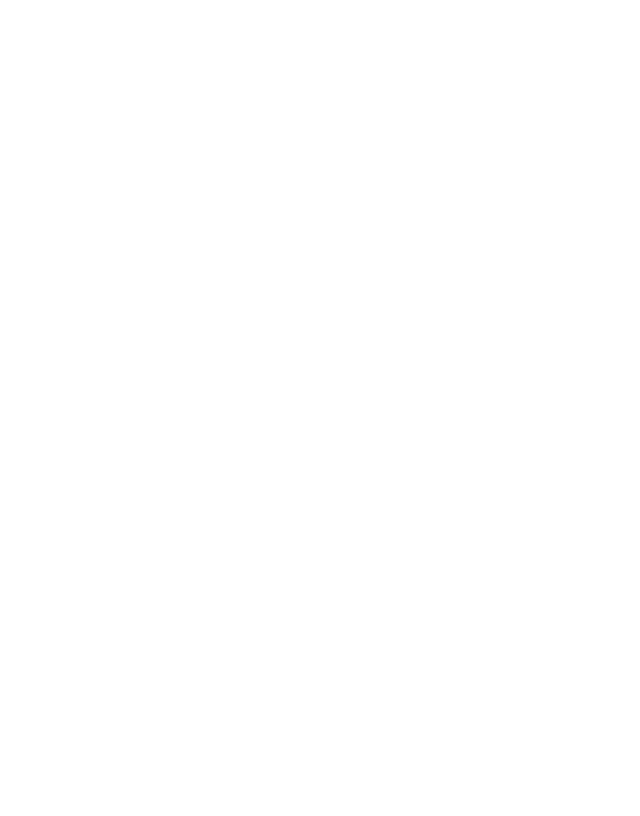
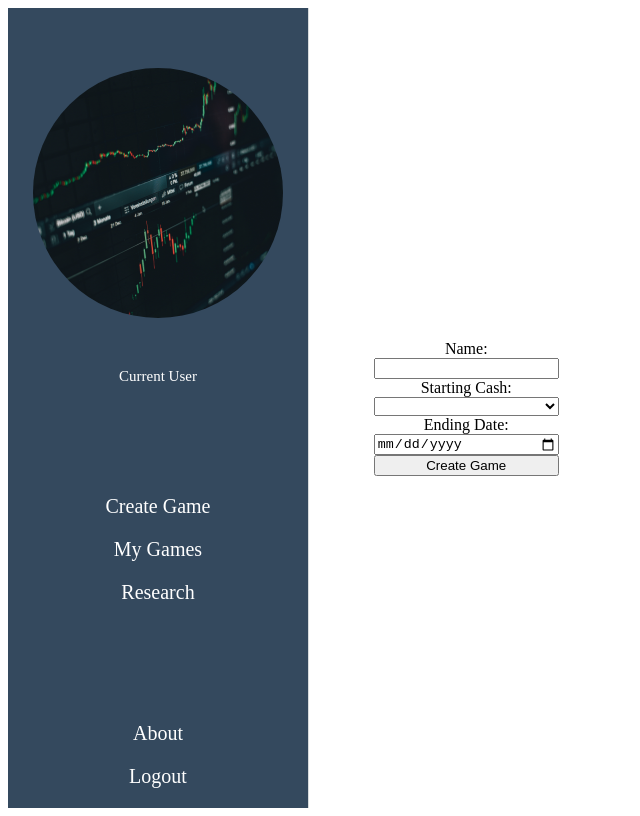
Before and after one commit to vdwenner/Market_Smart, a Vue app in the folder vue/: page /createGame in a window 1280 px wide. Shown: the whole page, without its empty margins (0-640 px from the left). Built offline with nearby package versions, Linux system fonts and the light colour scheme; sample sign-in values are in the browser's storage.

Commit message:
CreateGameForm edited CreateGame edited createGame method started

```diff
--- /dev/null
+++ b/vue/src/components/CreateGameForm.vue
@@ -0,0 +1,62 @@
+<template>
+  <div class="container">
+      <div class="nav">
+          <nav-bar/>
+      </div>
+      <div class="create-game-container">
+          <form @submit.prevent="createGame">
+              <label for="game-name">Name: </label>
+              <input type="text" class="text-input" name="game-name" v-model="game.name">
+              <label for="starting-amount">Starting Cash: </label>
+              <select name="starting-amount" id="starting-amount" v-model="game.amount">
+                  <option value="10000" class="amount">10,000</option>
+                  <option value="25000" class="amount">25,000</option>
+                  <option value="50000" class="amount">50,000</option>
+                  <option value="100000" class="amount">100,000</option>
+              </select>
+              <label for="end-date">Ending Date: </label>
+              <input type="date" name="end-date" min="date" id="date" v-model="game.endDate">
+              <button class="btn btn-lg btn-primary btn-block" type="submit">Create Game</button>
+          </form>
+      </div>
+  </div>
+</template>
+
+<script>
+import NavBar from './NavBar.vue'
+export default {
+    name: 'create-game-form',
+    components: { NavBar },
+    data() {
+        return {
+            date: new Date().toISOString().slice(0, 10),
+        game: {
+            name: '',
+            amount: '',
+            endDate: ''
+          }
+        }
+    },
+    methods: {
+        getToday() {
+            let today = new Date();
+            const dd = today.getDate();
+            const mm = today.getMonth() + 1;
+            const yyyy = today.getFullYear();
+            today = `${yyyy}-${mm}-${dd}`;
+            document.getElementById("date").setAttribute("min", today);
+        }
+    }
+}
+</script>
+
+<style>
+    .container {
+        display: flex;
+    }
+
+    .create-game-container {
+        display: flex;
+
+    }
+</style>
--- a/vue/src/components/NavBar.vue
+++ b/vue/src/components/NavBar.vue
@@ -2,8 +2,9 @@
   <div class="nav-bar">
   <!-- This section gets pushed to the top-->
   <div class="section">
-    <router-link v-bind:to="{ name: 'home' }" tag="img" src="../../public/stocks.jpg" class="img"></router-link>
-    <div class="item">Create Game</div>
+    <router-link v-bind:to="{ name: 'home' }" class="home"><img src="../../public/stocks.jpg" alt="Stock Market" class="image"></router-link>
+    <div class="user">Current User</div>
+    <div class="item"><router-link :to="{ name: 'create-game' }" class="item">Create Game</router-link></div>
     <div class="item">My Games</div>
     <div class="item">Research</div>
   </div>
@@ -35,6 +36,21 @@ export default {
     background: #34495e
 }
 
+.image {
+  width: 25vw;
+  height: 25vw;
+  max-width: 250px;
+  max-height: 250px;
+  border-radius: 100%;
+}
+
+.user {
+  color: white;
+  font-size: 15px;
+  text-align: center;
+  margin-bottom: 100px;
+}
+
 .item:hover {
     background: white;
     color: #34495e;
@@ -42,6 +58,7 @@ export default {
 
 .item {
     padding: 10px 20px;
+    text-decoration: none;
     color: white;
     font-size: 20px;
     cursor: pointer;
--- a/vue/src/router/index.js
+++ b/vue/src/router/index.js
@@ -6,6 +6,7 @@ import Logout from '../views/Logout.vue'
 import Register from '../views/Register.vue'
 import store from '../store/index'
 import LandingPage from '../views/LandingPage'
+import CreateGame from '../views/CreateGame'
 
 Vue.use(Router)
 
@@ -62,6 +63,15 @@ const router = new Router({
         requiresAuth: false
       }
     },
+
+    {
+      path: "/createGame",
+      name: "create-game",
+      component: CreateGame,
+      meta: {
+        requiresAuth: true
+      }
+    }
   ]
 })
 
--- /dev/null
+++ b/vue/src/services/GameService.js
@@ -0,0 +1,7 @@
+import axios from 'axios'
+
+export default {
+    createGame(game) {
+        return axios.post('/createGame', game)
+    }
+}
--- a/vue/src/store/index.js
+++ b/vue/src/store/index.js
@@ -21,6 +21,13 @@ export default new Vuex.Store({
     token: currentToken || '',
     user: currentUser || {}
   },
+  methods: {
+    getToday() {
+      let today = new Date().getDate;
+      return today;
+    }
+  },
+
   mutations: {
     SET_AUTH_TOKEN(state, token) {
       state.token = token;
--- a/vue/src/views/CreateGame.vue
+++ b/vue/src/views/CreateGame.vue
@@ -1,9 +1,26 @@
 <template>
-
+  <div class="container">
+      <create-game-form/>
+  </div>
 </template>
 
 <script>
+import CreateGameForm from "../components/CreateGameForm.vue";
+import gameService from "../services/GameService";
+
 export default {
+  components: { CreateGameForm },
+  methods: {
+    createGame() {
+      gameService.createGame(this.game).then((response) => {
+        if(response.status == 201) {
+          this.$router.push({
+            path: '/',
+          })
+        }
+      }).catch()
+    }
+  }
 
 }
 </script>
```
Also changed, not shown: vue/src/components/CreateGame.vue (deleted, +0 -25 lines).
